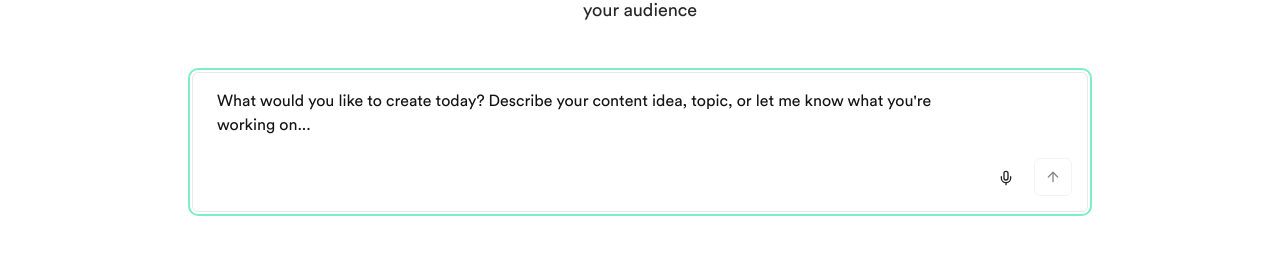
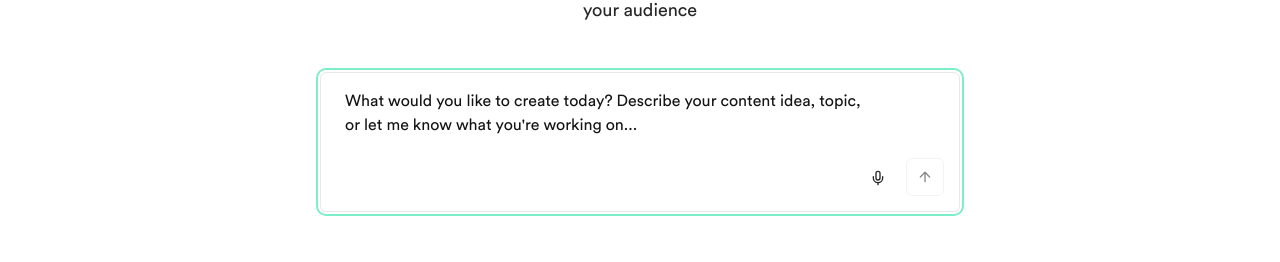
Before and after one commit to rodneymanor/genct, a Next.js app: page /dashboard/default in a window 1280 px wide. Shown: the part 164-426 px from the top of the page. Built offline with nearby package versions, Linux system fonts and the light colour scheme; no server answers; sample sign-in values are in the browser's storage.

Commit message:
feat: set main input width to 640px for more focused layout

```diff
--- a/src/app/(main)/dashboard/default/_components/hero-section.tsx
+++ b/src/app/(main)/dashboard/default/_components/hero-section.tsx
@@ -84,7 +84,7 @@ export function HeroSection({ className }: HeroSectionProps) {
       </div>
 
       {/* Main Input Section */}
-      <form onSubmit={handleSubmit} className="mx-auto w-full max-w-4xl">
+      <form onSubmit={handleSubmit} className="mx-auto w-full" style={{ maxWidth: '640px' }}>
         <div className="relative">
           <Textarea
             value={value}
```
